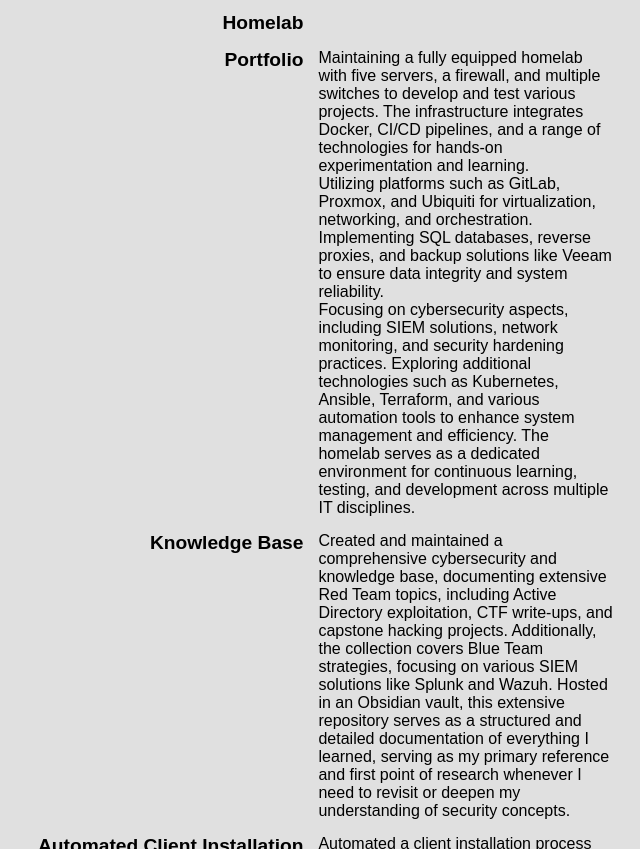
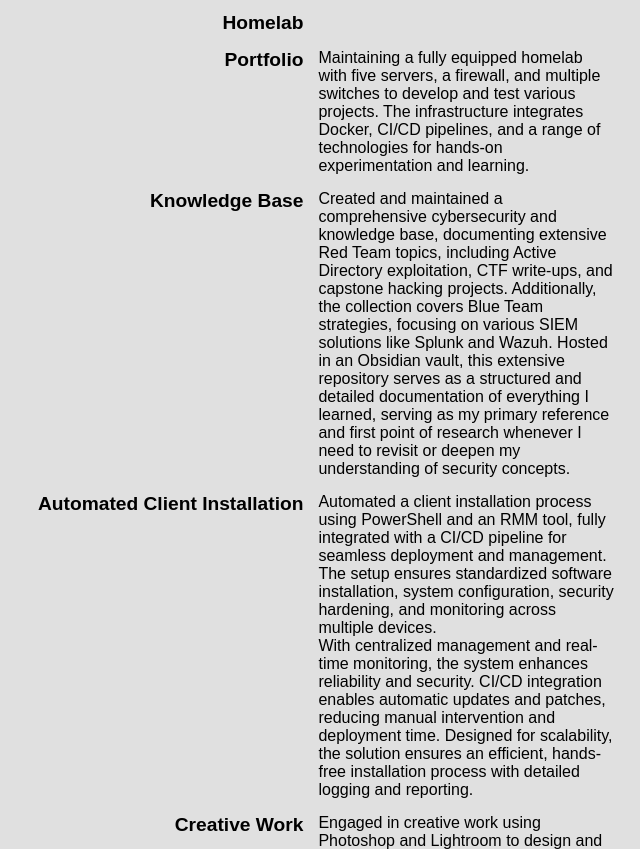
Before and after one commit to moinloin/portfolio, a website: page public/cv.html in a window 1280 px wide. Shown: the part 1552-2401 px from the top of the page, without its empty margins (640-1280 px from the left). Drawn offline with Linux system fonts and the light colour scheme; a web font is replaced by a local one.

Commit message:
fix projects

```diff
--- a/public/cv.html
+++ b/public/cv.html
@@ -45,7 +45,7 @@
             Homelab
         </div>
         <div class="project-text2">
-            Maintaining a fully equipped homelab with five servers, a firewall, and multiple switches to develop and test various projects. The infrastructure integrates Docker, CI/CD pipelines, and a range of technologies for hands-on experimentation and learning.<br>Utilizing platforms such as GitLab, Proxmox, and Ubiquiti for virtualization, networking, and orchestration. Implementing SQL databases, reverse proxies, and backup solutions like Veeam to ensure data integrity and system reliability.<br>Focusing on cybersecurity aspects, including SIEM solutions, network monitoring, and security hardening practices. Exploring additional technologies such as Kubernetes, Ansible, Terraform, and various automation tools to enhance system management and efficiency. The homelab serves as a dedicated environment for continuous learning, testing, and development across multiple IT disciplines.
+            Maintaining a fully equipped homelab with five servers, a firewall, and multiple switches to develop and test various projects. The infrastructure integrates Docker, CI/CD pipelines, and a range of technologies for hands-on experimentation and learning.
         </div>
         <div class="project-topic3">
             Portfolio
```
